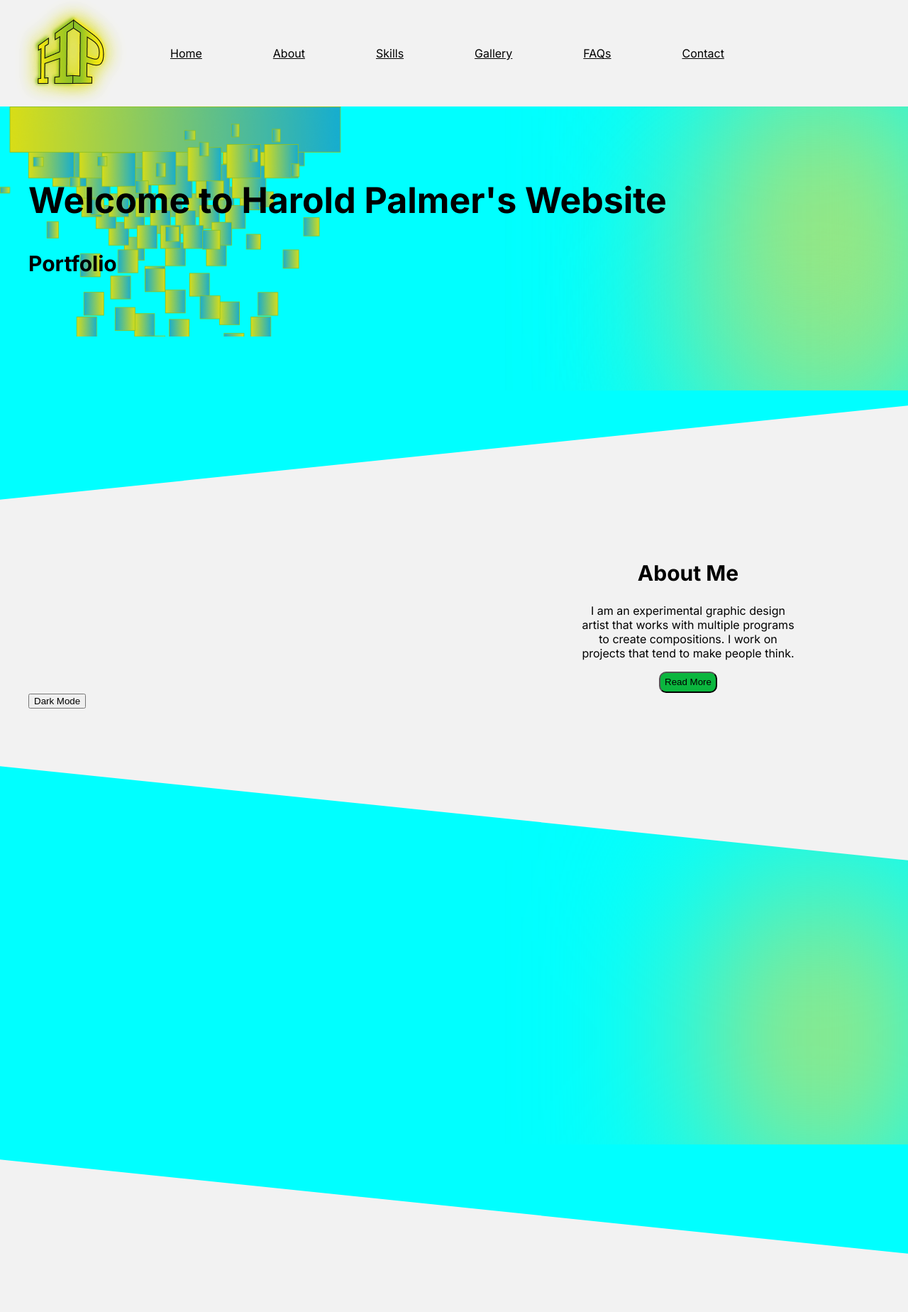
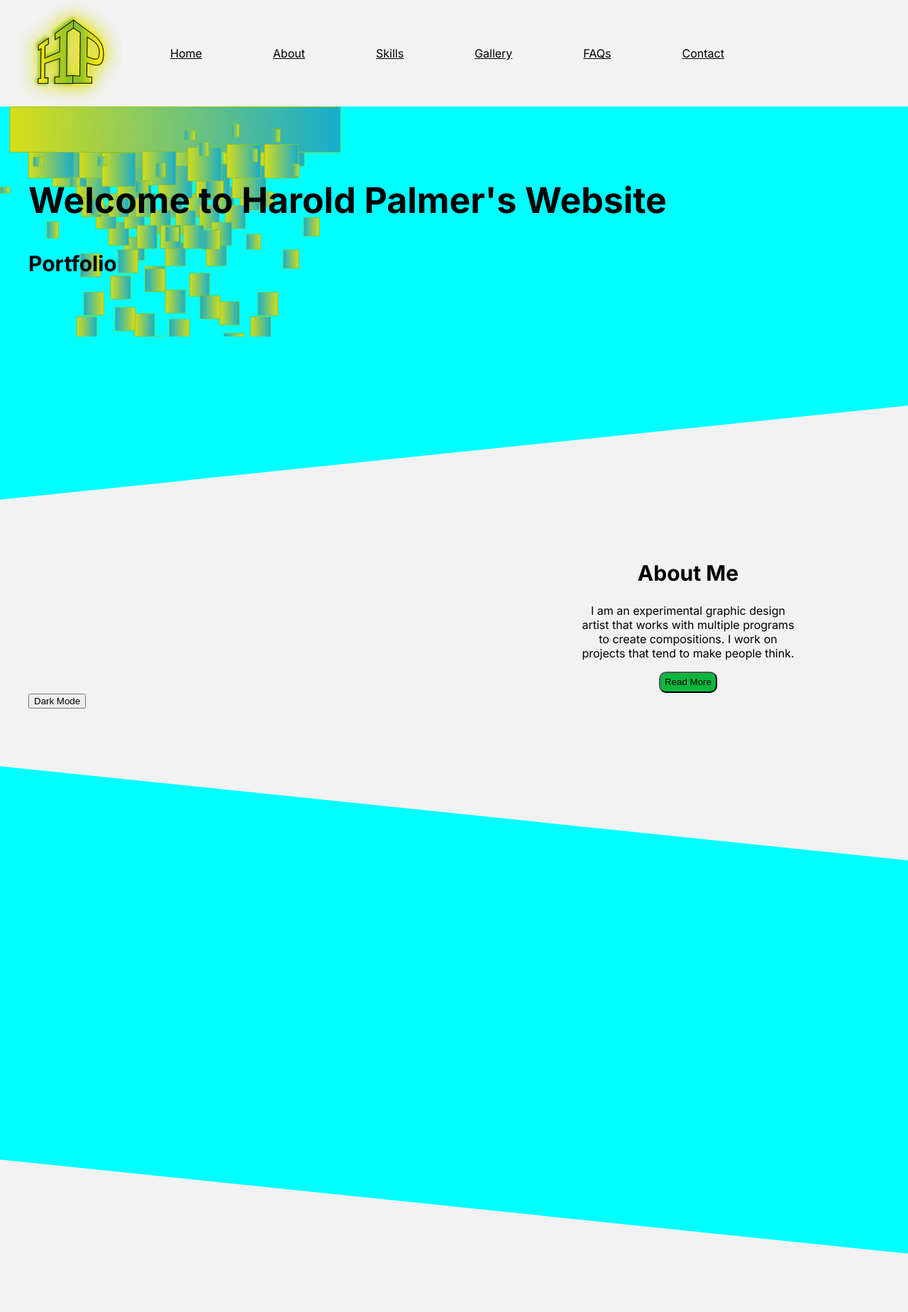
Before and after one commit to haroldpalmer/hpalmer-art444project, a plain HTML site: page index.html in a window 1280 px wide. Shown: the top 1848 px of the page at 71% size. Drawn offline with Linux system fonts and the light colour scheme.

Commit message:
update
update

```diff
--- a/index.html
+++ b/index.html
@@ -165,24 +165,24 @@
 <section id="FAQ">
     <div class="container">
 
-      <div class="faq?">
+      <div class="faq-toggle">
       <h2>Frequent Asked Questions</h2>
       <h3>When will you be graduating from SDSU?</h3>
         <p>I will graduate from SDSU on May 2024.</p>
       </div>
 
-      <div class="faq?">
+      <div class="faq-toggle">
       <h3>What do you have planned for after graduation?</h3>
        <p>I am gong to apply for jobs related to my field in Graphic Design.
         My second choice is to become a freelancer and create content that I want to create</p>
       </div>
 
-       <div class="faq?">
+       <div class="faq-toggle">
       <h3>What was your favorite class you took at SDSU?</h3>
         <p>I have a lot of favorite classes so it is hard to choose one to be the favorite.</p>
        </div>
 
-       <div class="faq?">
+       <div class="faq-toggle">
        <h3>What work are you most proud producing at SDSU?</h3>
        <p>The website that I created in Web-flow, the branding guidelines book, and
         a new project that I am working on in Adobe Animate.</p>
@@ -306,7 +306,7 @@
     const faqToggle = document.querySelectorAll('.faq-toggle')
 
     for (let i = 0; 1 < faqToggle.length; i++) {
-      faqToggle[i].addEventListener("click", function(){ this.classList.toggle('faq') });
+      faqToggle[i].addEventListener("click", function(){ this.classList.toggle('faq-open') });
     }
 
 
--- a/style.css
+++ b/style.css
@@ -80,20 +80,21 @@ html {
 
 
 #grad1 {
-    height: 600px;
+    height: 0%;
     width: 100%;
     background-image: radial-gradient(yellow,rgb(217, 217, 78), aqua);
-    filter: blur(120px);
+    filter: blur(100px);
     background-size: 80% 500px;
     background-position-x: 1000px;
     background-position-y: 300px;
     background-repeat: no-repeat;
     overflow: visible;
     position: absolute;
-    top:0;
+    top: 0;
     right:0;
-    z-index: -3;
+    z-index: -1;
     clip-path: circle(100%);
+    margin: 0%;
 
 
   }
@@ -101,29 +102,29 @@ html {
 /* gradient circle */
 
   #grad2 {
-    height: 600px;
+    height: 0%;
     width: 100%;
     background-image: radial-gradient(yellow,rgb(217, 217, 78), aqua);
-    filter: blur(120px);
+    filter: blur(100px);
     background-size: 80% 500px;
     background-position-x: -300px;
     background-position-y: 600px;
     background-repeat: no-repeat;
     overflow: visible;
     position: absolute;
-    top:0;
+    top: 0;
     right:0;
-    z-index: -3;
+    z-index: -1;
     clip-path: circle(100%);
   }
 
 /* gradient circle */
 
   #grad3 {
-    height: 600px;
+    height: 0px;
     width: 100%;
     background-image: radial-gradient(yellow,rgb(217, 217, 78), aqua);
-    filter: blur(120px);
+    filter: blur(100px);
     background-size: 80% 500px;
     background-position-x: 100px;
     background-position: 1000px;
@@ -131,29 +132,15 @@ html {
     overflow: visible;
     position: absolute;
 
-    top:0;
+    top: 0;
     right:0;
-    z-index: -3;
+    z-index: -1;
     clip-path: circle(100%);
   }
 
 
 
-.radioGradient {
 
-    height: 500px;
-    width: 100%;
-    background-image: radial-gradient(yellow,rgb(217, 217, 78), aqua);
-    filter: blur(120px);
-    background-size: 80% 500px;
-    background-position-x: 1000px;
-    background-repeat: no-repeat;
-    overflow: visible;
-    position: absolute;
-    top:0;
-    right:0;
-    z-index: -3;
-}
 
 #grad1 #grad2 #grad3 {
     margin: 0;
@@ -277,6 +264,11 @@ top: 604px;
 /* FAQS Section */
 
 .faq-toggle {
+    height: 60px;
+    overflow: hidden;
+}
+
+.faq-open {
     height: auto;
 }
 
@@ -396,17 +388,19 @@ footer {
     line-height: 0;
     transform: rotateY(180deg);
     background-color: #f2f2f2;
+    z-index: 1;
 }
 .custom-shape-divider-top-1710734698 svg {
     position: relative;
     display: inline-block;
     width: calc(100% + 1.3px);
     height: 154px;
-
+    z-index: 1;
 }
 
 .custom-shape-divider-top-1710734698 .shape-fill {
     fill: aqua;
+    z-index: 1;
 
 }
 
```
